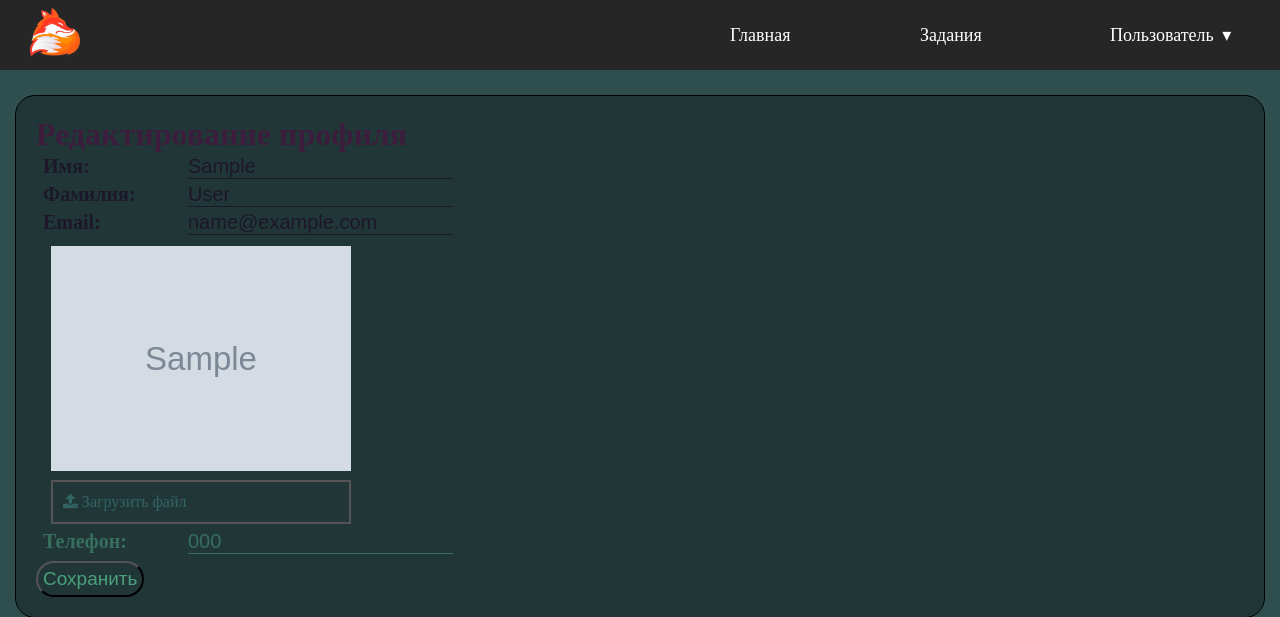
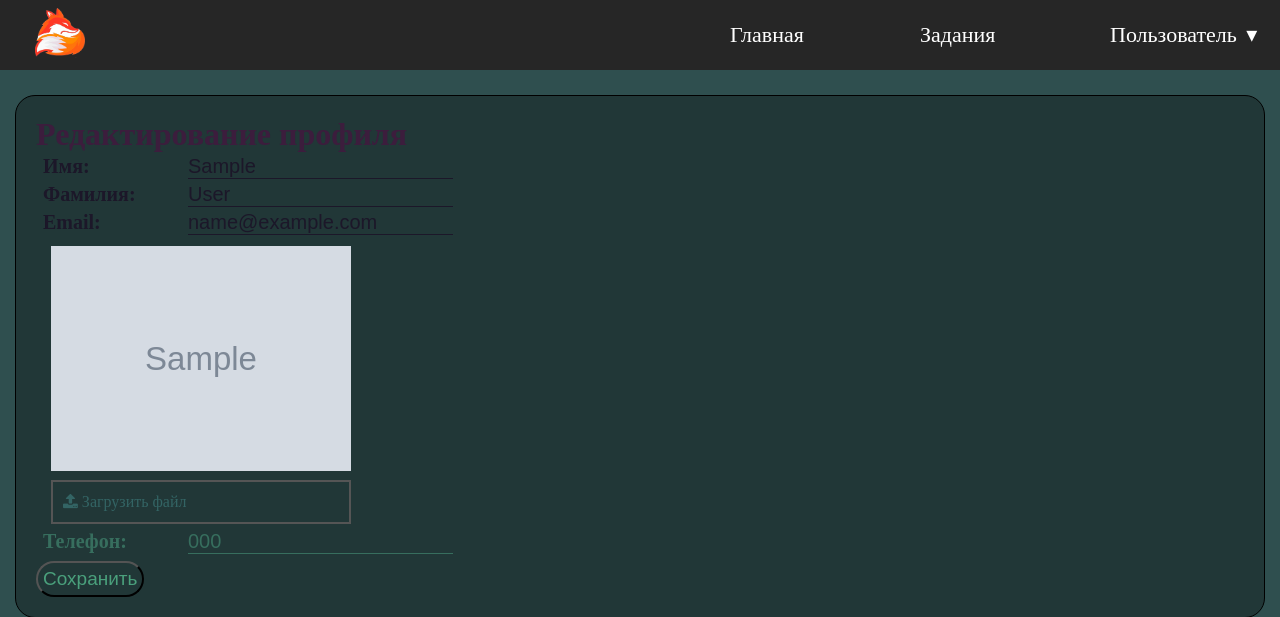
Before and after one commit to StarFoxis/distant, a Django app: page /accounts/edit/ in a window 1280 px wide. Shown: the top 617 px of the page. Run offline with Django 3.2, Linux system fonts and the light colour scheme; a user stored in the database is signed in; tables that the repository leaves empty hold one stand-in row (values such as "Sample post"); grey boxes marked "Sample" are stand-in pictures; some libraries are stand-ins or nearby versions.

Commit message:
Style css

```diff
--- a/static/css/profile_sun.css
+++ b/static/css/profile_sun.css
@@ -96,8 +96,8 @@ form .image {
 }
 
 a {
-    /* padding: 5px; */
-    font-size: 18px;
+    padding: 5px;
+    /* font-size: 18px; */
     color: rgb(35, 117, 83);
     text-decoration: none;
 }
```
